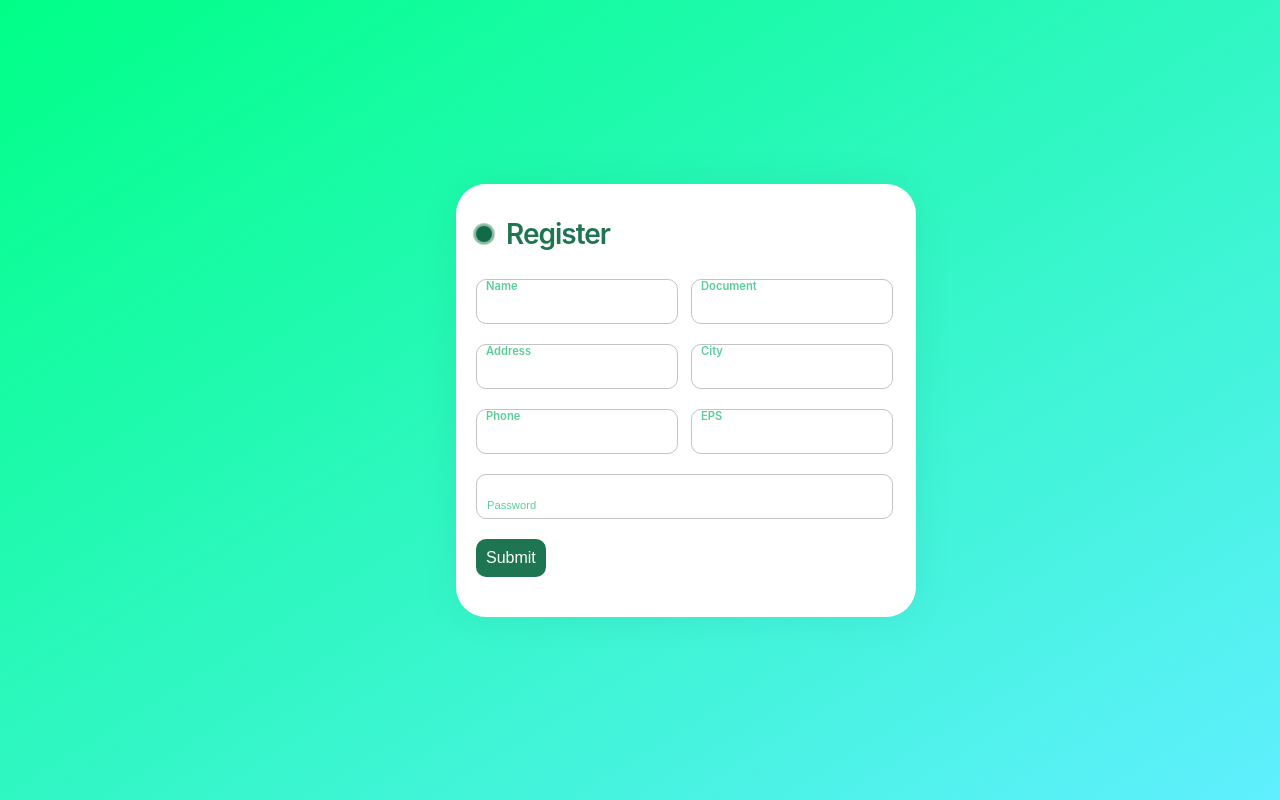
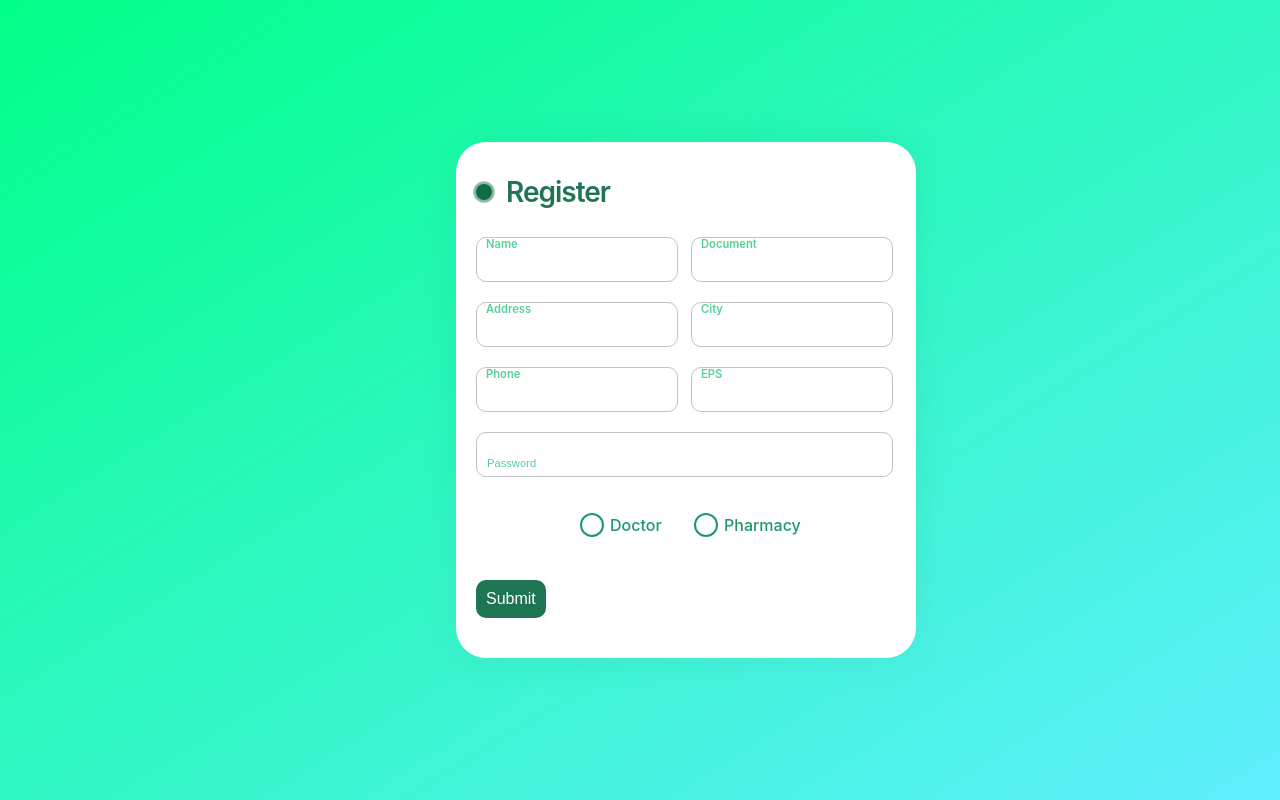
Before and after one commit to JessicaDMunozO/ieti-frontend, a React (Create React App) app: page /signup in a window 1280 px wide. Shown: the top 800 px of the page. Built offline with nearby package versions, Linux system fonts and the light colour scheme.

Commit message:
Crear usuario con rol

```diff
--- a/src/components/Signup/Signup.css
+++ b/src/components/Signup/Signup.css
@@ -66,7 +66,7 @@
   border-radius: 10px;
 }
 
-  .form label .input + span {
+.form label .input+span {
   color: rgba(255, 255, 255, 0.5);
   position: absolute;
   left: 10px;
@@ -77,13 +77,13 @@
 }
 
 .form .input::placeholder {
-    color:#58cf98;
+  color: #58cf98;
   font-size: 0.7em;
   font-weight: 500;
 }
 
-  .form label .input:focus + span,
-  .form label .input:valid + span {
+.form label .input:focus+span,
+.form label .input:valid+span {
   color: #58cf98;
   top: 0px;
   font-size: 0.7em;
@@ -93,6 +93,63 @@
 .input {
   font-size: medium;
 }
+
+.container form {
+  display: inline-flex;
+  flex-wrap: wrap;
+  margin: 30px 0px 10px 90px;
+}
+
+.container label {
+  display: flex;
+  cursor: pointer;
+  font-weight: 500;
+  position: relative;
+  overflow: hidden;
+  margin: 0 0.4em 0.4em 0.5em;
+}
+
+.container label input {
+  position: absolute;
+  left: -9999px;
+}
+
+.container label input:checked+span {
+  background-color: #4bb483;
+  color: white;
+}
+
+.container label input:checked+span:before {
+  box-shadow: inset 0 0 0 0.4375em #018b52e1;
+}
+
+.container label span {
+  display: flex;
+  align-items: center;
+  padding: 0.375em 0.75em 0.375em 0.375em;
+  border-radius: 99em;
+  transition: 0.25s ease;
+  color: #018b52e1;
+}
+
+.container label span:hover {
+  background-color: #c5f1dd;
+}
+
+.container label span:before {
+  display: flex;
+  flex-shrink: 0;
+  content: "";
+  background-color: #fff;
+  width: 1.5em;
+  height: 1.5em;
+  border-radius: 50%;
+  margin-right: 0.375em;
+  transition: 0.25s ease;
+  box-shadow: inset 0 0 0 0.125em #018b52e1;
+}
+
+
 
 .submit {
   border: none;
--- a/src/components/Signup/Signup.jsx
+++ b/src/components/Signup/Signup.jsx
@@ -12,6 +12,7 @@ const Signup = () => {
     const [phone, setPhone] = useState("");
     const [eps, setEps] = useState("");
     const [password, setPassword] = useState("");
+    const [role, setRole] = useState("");
 
     const handleNameChange = (event) => {
         const value = event.target.value;
@@ -48,11 +49,16 @@ const Signup = () => {
         setPassword(value);
     };
 
+    const handleRoleChange = (event) => {
+        const value = event.target.value;
+        setRole(value);
+    };
+
     const navigate = useNavigate();
     const handleSubmit = async (event) => {
         event.preventDefault();
         const baseURL = "http://localhost:80/db/user/register";
-        const json = JSON.stringify({ "name": name, "document": document, "address": address, "city": city, "phone": phone, "eps": eps, "password": password });
+        const json = JSON.stringify({ "name": name, "document": document, "address": address, "city": city, "phone": phone, "eps": eps, "password": password, "role": role });
 
         try {
             await axios.post(baseURL, json, {
@@ -96,12 +102,12 @@ const Signup = () => {
 
                 <div className="flex">
                     <label>
-                        <input className="input" type="text"required="" value={phone} onChange={handlePhoneChange} />
+                        <input className="input" type="text" required="" value={phone} onChange={handlePhoneChange} />
                         <span>Phone</span>
                     </label>
 
                     <label>
-                        <input className="input" type="text"required="" value={eps} onChange={handleEPSChange} />
+                        <input className="input" type="text" required="" value={eps} onChange={handleEPSChange} />
                         <span>EPS</span>
                     </label>
                 </div>
@@ -109,6 +115,20 @@ const Signup = () => {
                 <label>
                     <input className="input" type="password" placeholder="Password" required="" value={password} onChange={handlePasswordChange} />
                 </label>
+
+                <div className="container">
+                    <form>
+                        <label>
+                            <input type="radio" name="radio" value="doctor" onChange={handleRoleChange}/>
+                                <span>Doctor</span>
+                        </label>
+                        <label>
+                            <input type="radio" name="radio" value="farmacia" onChange={handleRoleChange}/>
+                                <span>Pharmacy</span>
+                        </label>
+                    </form>
+                </div>
+
                 <button className="submit">Submit</button>
             </form>
         </div>
```
Lines whose indentation alone changed are shown as unchanged.
